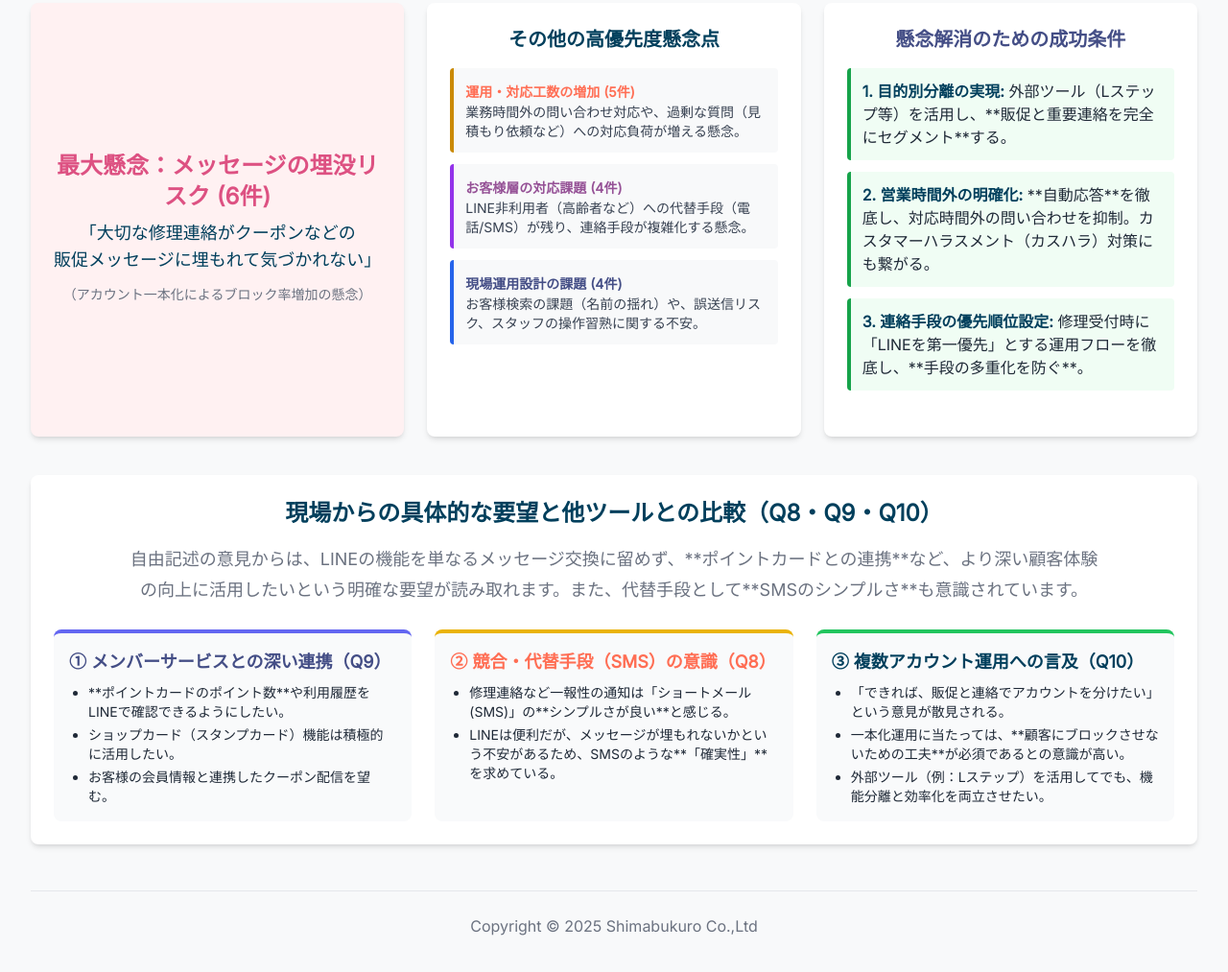
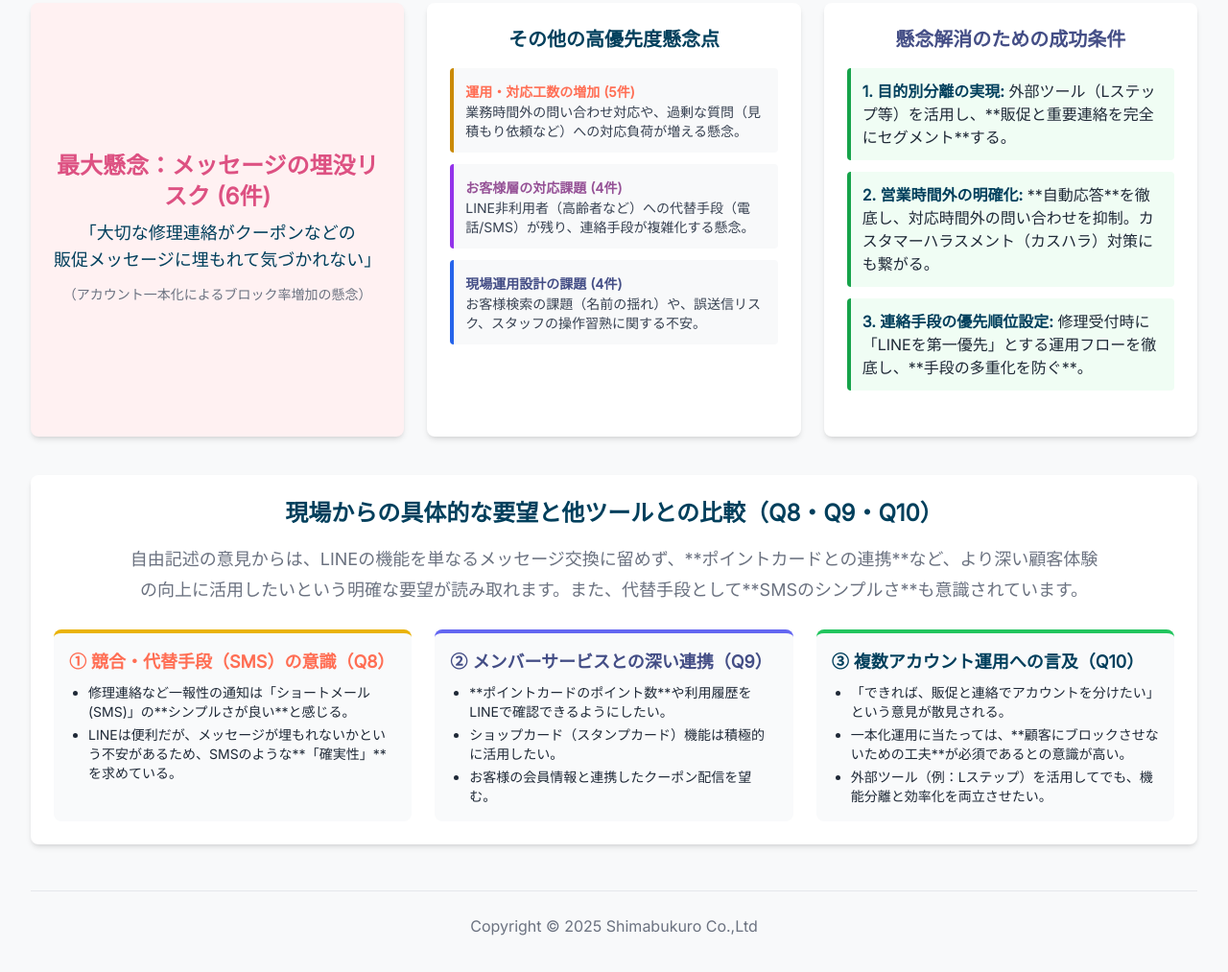
Before and after one commit to sima-tool/line-survey-infographic, a plain HTML site: page index.html in a window 1280 px wide. Shown: the part 2903-3916 px from the top of the page at 96% size. Drawn offline with nearby package versions, Linux system fonts and the light colour scheme.

Commit message:
Reorder-Q-columns

```diff
--- a/index.html
+++ b/index.html
@@ -214,19 +214,19 @@
                     自由記述の意見からは、LINEの機能を単なるメッセージ交換に留めず、**ポイントカードとの連携**など、より深い顧客体験の向上に活用したいという明確な要望が読み取れます。また、代替手段として**SMSのシンプルさ**も意識されています。
                 </p>
                 <div class="grid grid-cols-1 md:grid-cols-3 gap-6">
+                    <div class="bg-gray-50 p-4 rounded-lg border-t-4 border-yellow-500">
+                        <h4 class="font-bold text-lg mb-2" style="color: var(--palette-orange);">① 競合・代替手段（SMS）の意識（Q8）</h4>
+                        <ul class="text-sm list-disc pl-5 space-y-1" style="color: var(--palette-text-dark);">
+                            <li>修理連絡など一報性の通知は「ショートメール (SMS)」の**シンプルさが良い**と感じる。</li>
+                            <li>LINEは便利だが、メッセージが埋もれないかという不安があるため、SMSのような**「確実性」**を求めている。</li>
+                        </ul>
+                    </div>
                     <div class="bg-gray-50 p-4 rounded-lg border-t-4 border-indigo-500">
-                        <h4 class="font-bold text-lg mb-2" style="color: var(--palette-mid-blue);">① メンバーサービスとの深い連携（Q9）</h4>
+                        <h4 class="font-bold text-lg mb-2" style="color: var(--palette-mid-blue);">② メンバーサービスとの深い連携（Q9）</h4>
                         <ul class="text-sm list-disc pl-5 space-y-1" style="color: var(--palette-text-dark);">
                             <li>**ポイントカードのポイント数**や利用履歴をLINEで確認できるようにしたい。</li>
                             <li>ショップカード（スタンプカード）機能は積極的に活用したい。</li>
                             <li>お客様の会員情報と連携したクーポン配信を望む。</li>
-                        </ul>
-                    </div>
-                    <div class="bg-gray-50 p-4 rounded-lg border-t-4 border-yellow-500">
-                        <h4 class="font-bold text-lg mb-2" style="color: var(--palette-orange);">② 競合・代替手段（SMS）の意識（Q8）</h4>
-                        <ul class="text-sm list-disc pl-5 space-y-1" style="color: var(--palette-text-dark);">
-                            <li>修理連絡など一報性の通知は「ショートメール (SMS)」の**シンプルさが良い**と感じる。</li>
-                            <li>LINEは便利だが、メッセージが埋もれないかという不安があるため、SMSのような**「確実性」**を求めている。</li>
                         </ul>
                     </div>
                     <div class="bg-gray-50 p-4 rounded-lg border-t-4 border-green-500">
```
